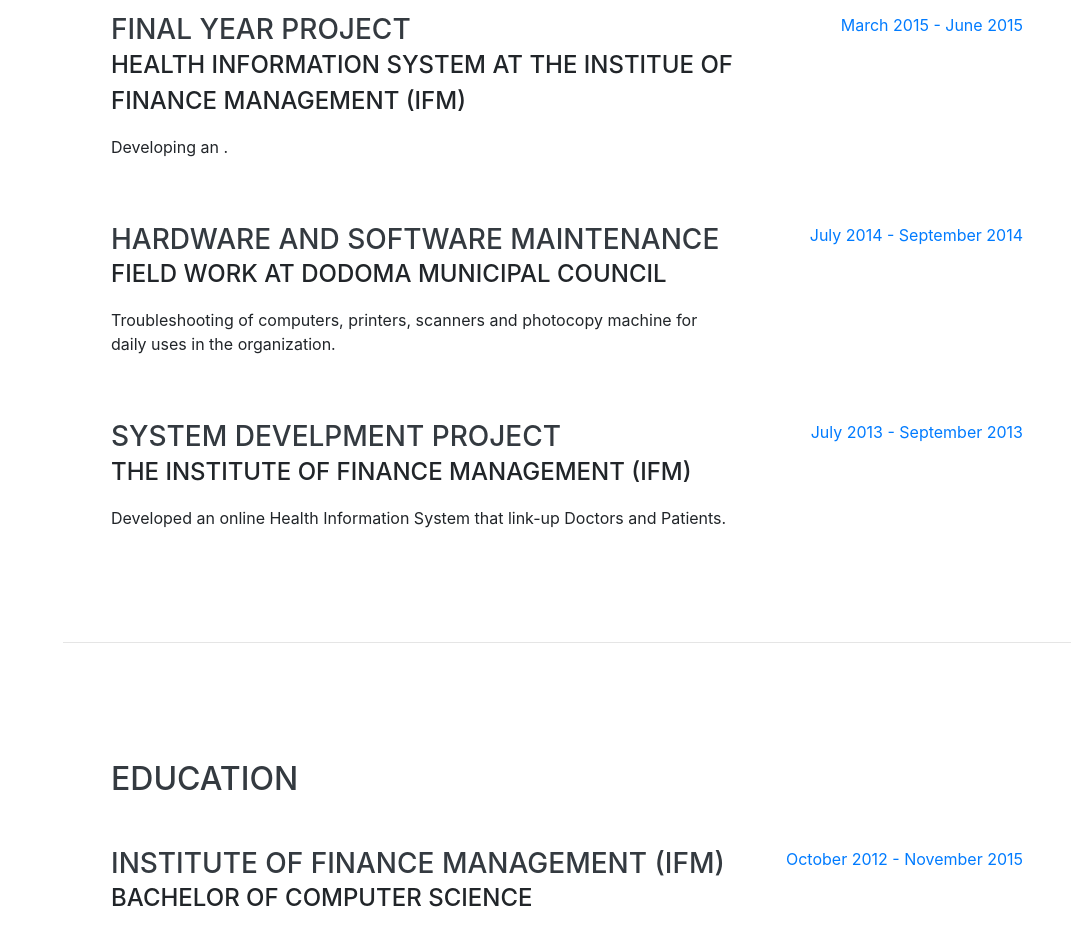
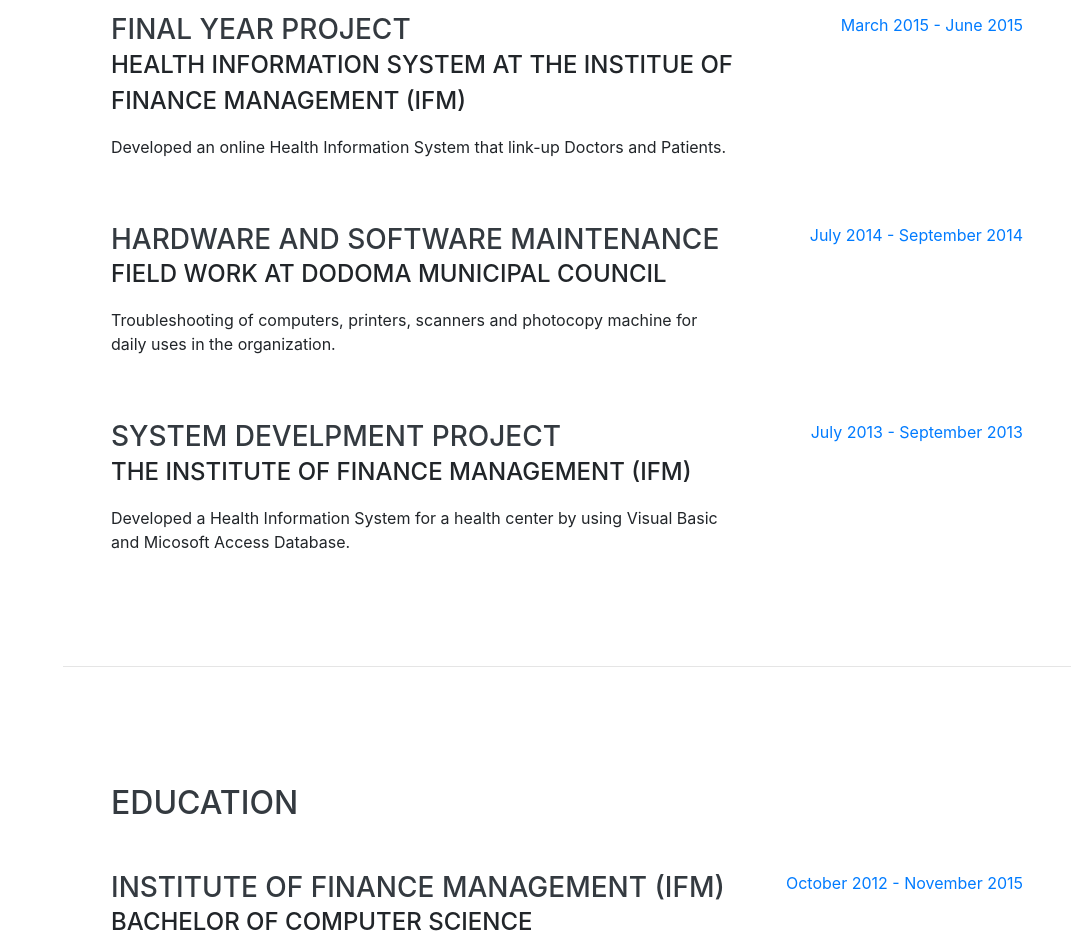
Before and after one commit to tito1990github/titondomee, a website with bundled scripts: page index.html in a window 1280 px wide. Shown: the part 1120-2055 px from the top of the page, without its empty margins (209-1280 px from the left). Built offline with nearby package versions, Linux system fonts and the light colour scheme; a web font is replaced by a local one.

Commit message:
Update index.html

```diff
--- a/index.html
+++ b/index.html
@@ -114,7 +114,7 @@
           <div class="resume-content">
             <h3 class="mb-0">Final Year Project</h3>
             <div class="subheading mb-3">Health Information System at The Institue of Finance Management (IFM)</div>
-            <p>Developing an .</p>
+            <p>Developed an online Health Information System that link-up Doctors and Patients.</p>
           </div>
           <div class="resume-date text-md-right">
             <span class="text-primary">March 2015 - June 2015</span>
@@ -136,7 +136,7 @@
           <div class="resume-content">
             <h3 class="mb-0">System Develpment Project</h3>
             <div class="subheading mb-3">The Institute of Finance Management (IFM)</div>
-            <p>Developed an online Health Information System that link-up Doctors and Patients.</p>
+            <p>Developed a Health Information System for a health center by using Visual Basic and Micosoft Access Database.</p>
           </div>
           <div class="resume-date text-md-right">
             <span class="text-primary">July 2013 - September 2013</span>
```
